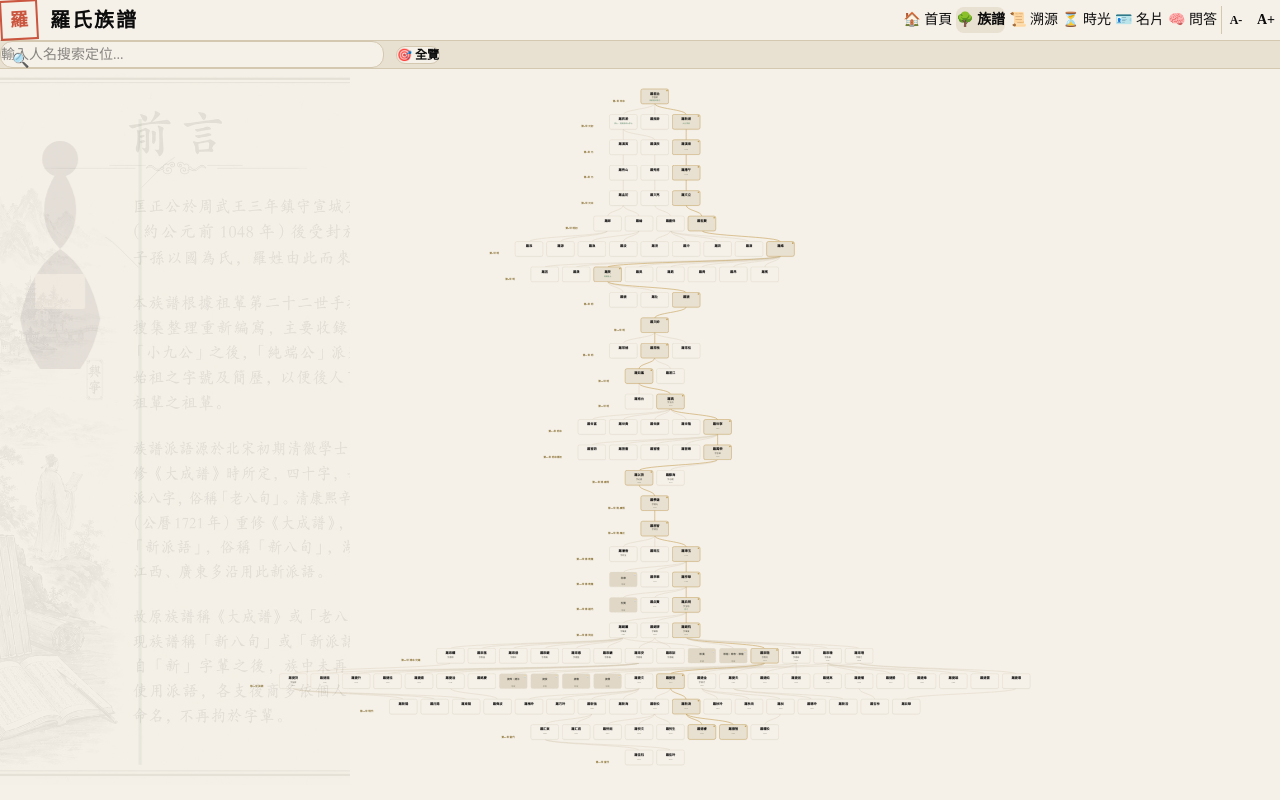
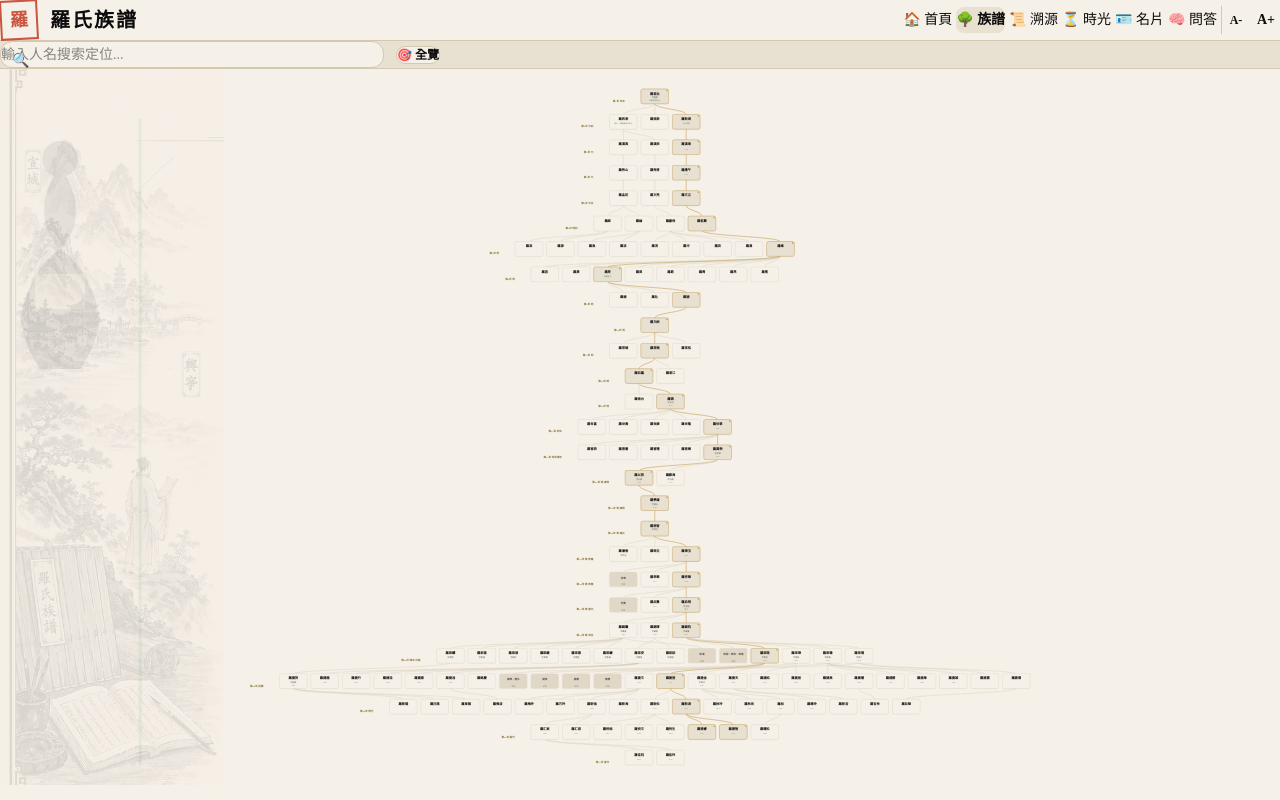
Before and after one commit to davidluo202/luo-zupu, a Vue app: page /tree in a window 1280 px wide. Built offline with nearby package versions, Linux system fonts and the light colour scheme; a web font is replaced by a local one.

Commit message:
族譜背景只保留左側山水，裁掉文字部分
Co-Authored-By: Claude Opus 4.6 (1M context) <noreply@anthropic.com>

```diff
--- a/src/views/TreeView.vue
+++ b/src/views/TreeView.vue
@@ -54,8 +54,10 @@
 
     <!-- Tree canvas with scholar background -->
     <div ref="treeContainer" class="flex-1 overflow-hidden relative" style="background: var(--paper-cream)">
-      <!-- Scholar background image -->
-      <img src="/preface-bg.jpg" alt="" class="absolute left-0 top-0 h-full pointer-events-none" style="z-index: 1; opacity: 0.08; object-fit: cover; max-width: 350px">
+      <!-- Mountain landscape background (cropped left side only, no text) -->
+      <div class="absolute left-0 top-0 h-full pointer-events-none overflow-hidden" style="z-index: 1; opacity: 0.12; width: 280px">
+        <img src="/preface-bg.jpg" alt="" class="h-full" style="object-fit: cover; object-position: left center; width: 200%; max-width: none; clip-path: inset(0 60% 0 0)">
+      </div>
       <!-- Hidden scholar SVG (replaced by image) -->
       <div class="hidden">
         <svg width="280" height="400" viewBox="0 0 280 400" fill="none">
```
